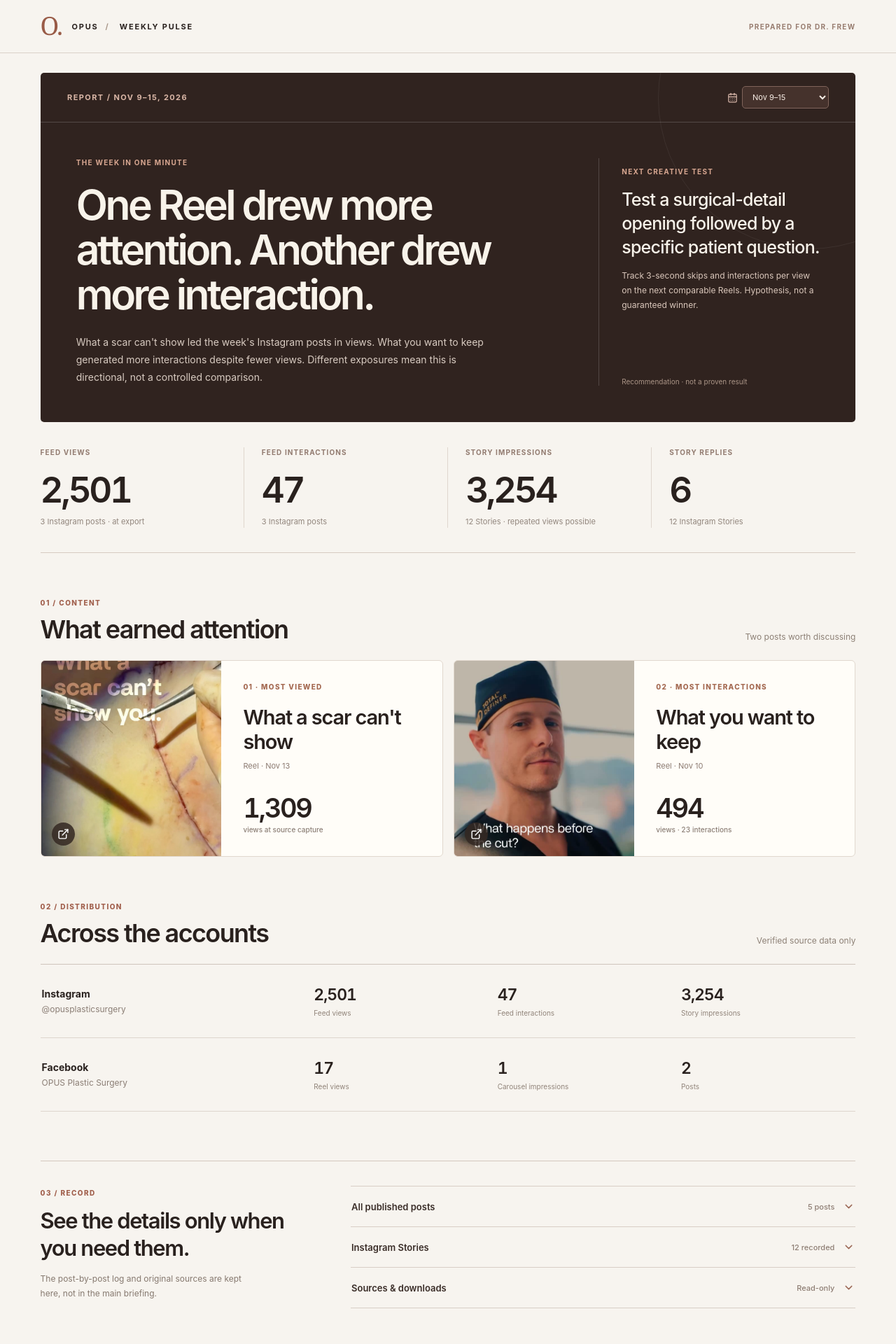
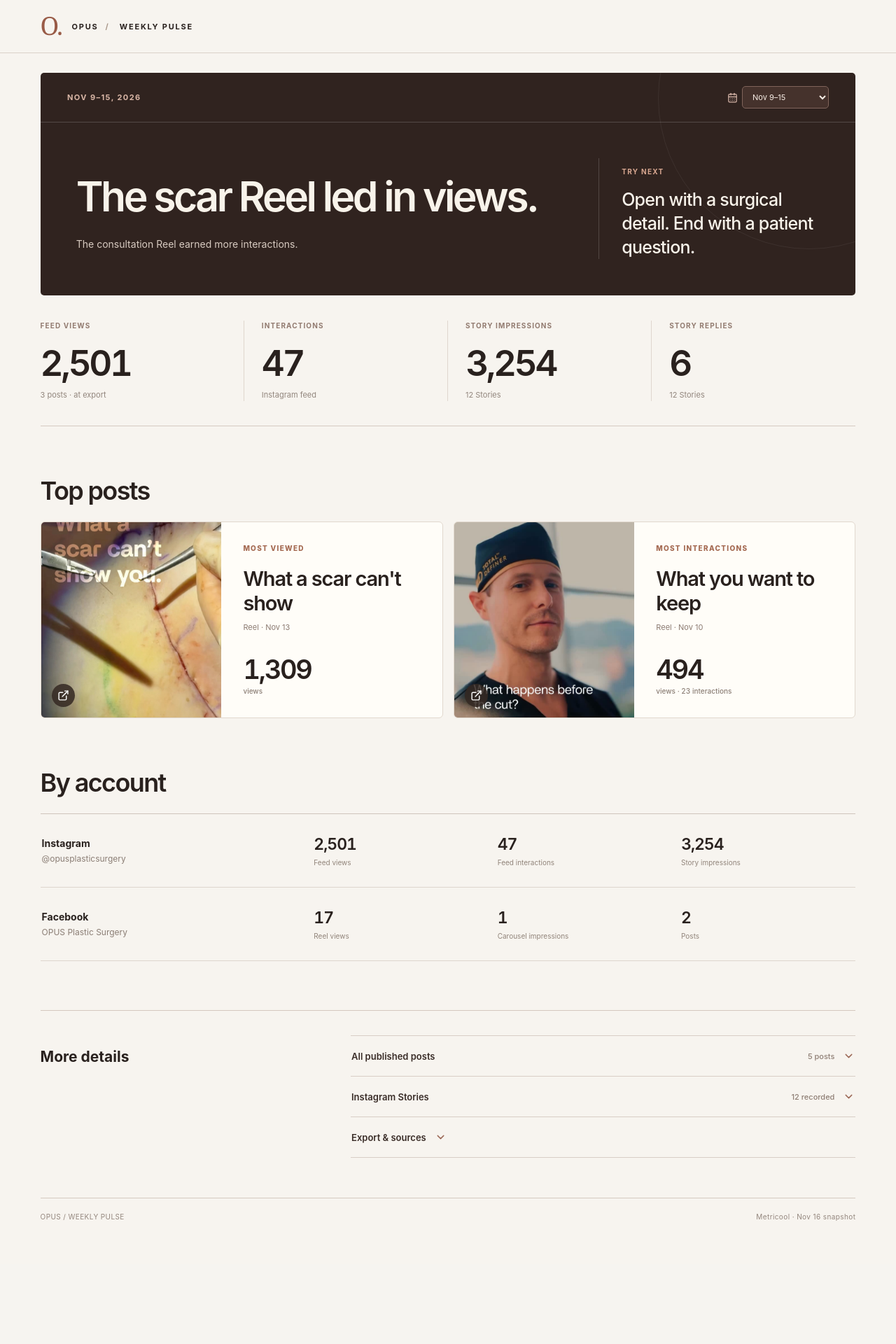
Before and after one commit to amydojo/social-signal, a Next.js app: page /frew in a window 1280 px wide. Shown: the top 1920 px of the page at 70% size. After the commit the page ends 1806 px from the top, so only its background shows below. Built offline with nearby package versions, Linux system fonts and the light colour scheme.

Commit message:
Make OPUS Weekly Pulse concise and remove internal narrative labels

```diff
--- a/app/frew/frew-report.tsx
+++ b/app/frew/frew-report.tsx
@@ -118,39 +118,37 @@ export default function FrewDashboard(){
   const second=old?rows.find(p=>p.id==="n2-ig-lipo"):rows.find(p=>p.id==="ig-reel-keep");
   const periodLabel=old?"NOV 2–8, 2026":"NOV 9–15, 2026";
   const report=old?{
-    statement:"The people behind OPUS got attention. Clear explanations did too.",
-    summary:"Meet Tamara recorded the highest views in the original Posts Log. Lipo + tummy tuck followed. These are useful creative directions, not proof of what caused the results.",
+    statement:"People and practical advice led the week.",
+    summary:"Meet Tamara and the lipo + tummy tuck Reel drew the most views.",
     indicators:[
-      {label:"OPUS INSTAGRAM REACH",value:1112,detail:"Nov 2–6 · account-level"},
-      {label:"ACCOUNTS ENGAGED",value:85,detail:"@opusplasticsurgery"},
-      {label:"GBP WEBSITE CLICKS",value:4,detail:"Nov 2–6"},
-      {label:"GBP CALLS",value:1,detail:"Nov 2–6"}
+      {label:"INSTAGRAM REACH",value:1112,detail:"OPUS account"},
+      {label:"ENGAGED",value:85,detail:"OPUS Instagram"},
+      {label:"WEBSITE CLICKS",value:4,detail:"Google Business"},
+      {label:"CALLS",value:1,detail:"Google Business"}
     ],
-    action:"Compare another staff introduction with a straightforward procedure explainer.",
-    actionDetail:"Use similarly sized posting windows before drawing a conclusion about which format performs better.",
+    action:"Pair another team introduction with a simple procedure explainer.",
     context:"Source: Weekly Social Insights · Nov 2–6 totals; the publication log also includes Nov 8 Stories."
   }:{
-    statement:"One Reel drew more attention. Another drew more interaction.",
-    summary:"What a scar can't show led the week's Instagram posts in views. What you want to keep generated more interactions despite fewer views. Different exposures mean this is directional, not a controlled comparison.",
+    statement:"The scar Reel led in views.",
+    summary:"The consultation Reel earned more interactions.",
     indicators:[
-      {label:"FEED VIEWS",value:snapshot.feed_views??null,detail:"3 Instagram posts · at export"},
-      {label:"FEED INTERACTIONS",value:snapshot.feed_interactions??null,detail:"3 Instagram posts"},
-      {label:"STORY IMPRESSIONS",value:snapshot.story_impressions??null,detail:"12 Stories · repeated views possible"},
-      {label:"STORY REPLIES",value:snapshot.story_replies,detail:"12 Instagram Stories"}
+      {label:"FEED VIEWS",value:snapshot.feed_views??null,detail:"3 posts · at export"},
+      {label:"INTERACTIONS",value:snapshot.feed_interactions??null,detail:"Instagram feed"},
+      {label:"STORY IMPRESSIONS",value:snapshot.story_impressions??null,detail:"12 Stories"},
+      {label:"STORY REPLIES",value:snapshot.story_replies,detail:"12 Stories"}
     ],
-    action:"Test a surgical-detail opening followed by a specific patient question.",
-    actionDetail:"Track 3-second skips and interactions per view on the next comparable Reels. Hypothesis, not a guaranteed winner.",
+    action:"Open with a surgical detail. End with a patient question.",
     context:"Source: Metricool · Nov 16 snapshot. Feed views are cumulative for the posts published that week."
   };
   return <div className="executive-shell">
     <header className="executive-masthead">
       <div className="executive-brand"><span className="executive-logomark">O.</span><span>OPUS<span className="executive-word-divider">/</span> WEEKLY PULSE</span></div>
-      <span className="executive-audience">PREPARED FOR DR. FREW</span>
+
     </header>
     <main className="executive-main">
       <section className="executive-intro">
         <div className="executive-edition">
-          <span>REPORT / {periodLabel}</span>
+          <span>{periodLabel}</span>
           <label className="executive-week-control"><CalendarDays size={15}/><span className="sr-only">Choose reporting week</span>
             <select value={period} onChange={e=>changePeriod(e.target.value as Period)}>
               <option value="2026-11-09">Nov 9–15</option>
@@ -160,15 +158,12 @@ export default function FrewDashboard(){
         </div>
         <div className="executive-hero-grid">
           <div className="executive-hero-copy">
-            <div className="executive-kicker">THE WEEK IN ONE MINUTE</div>
             <h1>{report.statement}</h1>
             <p>{report.summary}</p>
           </div>
           <div className="executive-hero-aside">
-            <div className="executive-aside-label">NEXT CREATIVE TEST</div>
+            <div className="executive-aside-label">TRY NEXT</div>
             <strong>{report.action}</strong>
-            <p>{report.actionDetail}</p>
-            <span>Recommendation · not a proven result</span>
           </div>
         </div>
       </section>
@@ -183,19 +178,17 @@ export default function FrewDashboard(){
 
       <section className="executive-creative-section">
         <div className="executive-section-heading">
-          <div><span className="executive-section-no">01 / CONTENT</span><h2>What earned attention</h2></div>
-          <p>Two posts worth discussing</p>
+          <h2>Top posts</h2>
         </div>
         <div className="executive-creative-grid">
-          {first&&<Feature post={first} rank="01 · MOST VIEWED" metricLabel="views at source capture"/>}
-          {second&&<Feature post={second} rank={old?"02 · NEXT HIGHEST VIEWS":"02 · MOST INTERACTIONS"} metricLabel={old?"views at source capture":"views · 23 interactions"}/>}
+          {first&&<Feature post={first} rank="MOST VIEWED" metricLabel="views"/>}
+          {second&&<Feature post={second} rank={old?"MOST VIEWED · NEXT":"MOST INTERACTIONS"} metricLabel={old?"views":"views · 23 interactions"}/>}
         </div>
       </section>
 
       <section className="executive-platform-section">
         <div className="executive-section-heading">
-          <div><span className="executive-section-no">02 / DISTRIBUTION</span><h2>Across the accounts</h2></div>
-          <p>Verified source data only</p>
+          <h2>By account</h2>
         </div>
         <div className="executive-platform-list">
           {channels.map(c=><div className="executive-platform-row" key={c.platform+c.account}>
@@ -208,11 +201,7 @@ export default function FrewDashboard(){
       </section>
 
       <section className="executive-bottom">
-        <div className="executive-bottom-copy">
-          <span className="executive-section-no">03 / RECORD</span>
-          <h2>See the details only when you need them.</h2>
-          <p>The post-by-post log and original sources are kept here, not in the main briefing.</p>
-        </div>
+        <h2 className="executive-bottom-title">More details</h2>
         <div className="executive-detail-controls">
           <details className="executive-detail">
             <summary>All published posts <span>{posts.length} posts</span><ChevronDown size={17}/></summary>
@@ -229,9 +218,9 @@ export default function FrewDashboard(){
             </div>)}</div>
           </details>
           <details className="executive-detail">
-            <summary>Sources & downloads <span>Read-only</span><ChevronDown size={17}/></summary>
+            <summary>Export & sources <ChevronDown size={17}/></summary>
             <div className="executive-source-body">
-              <p>{report.context} These snapshots are not yet a verified live sync. Views, impressions, reach and clicks measure different things.</p>
+              <p>{report.context} Historical post counts are cumulative at capture, not views earned that week. Not live-synced yet.</p>
               <div className="executive-source-actions">
                 <DownloadCsv rows={rows} period={period}/>
                 <button type="button" onClick={()=>window.print()} className="executive-export"><FileText size={15}/> Save PDF</button>
@@ -241,7 +230,7 @@ export default function FrewDashboard(){
           </details>
         </div>
       </section>
-      <footer className="executive-footer"><span>OPUS / WEEKLY PULSE</span><span>Public, read-only snapshot · no patient data</span></footer>
+      <footer className="executive-footer"><span>OPUS / WEEKLY PULSE</span><span>Metricool · Nov 16 snapshot</span></footer>
     </main>
   </div>;
 }
```
